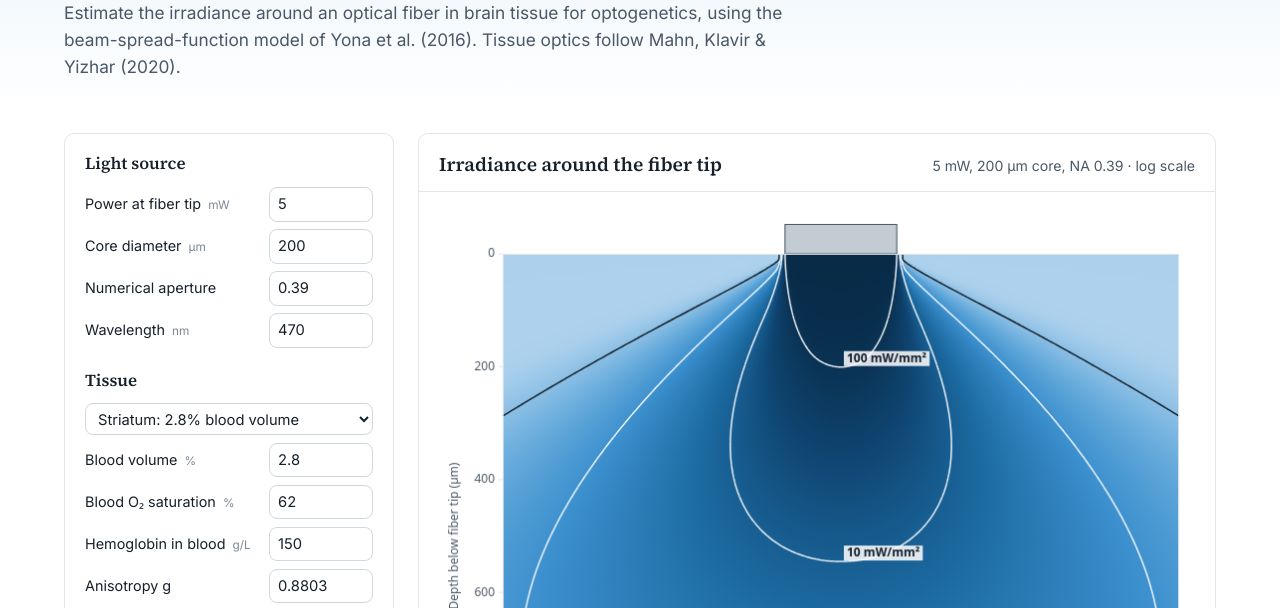
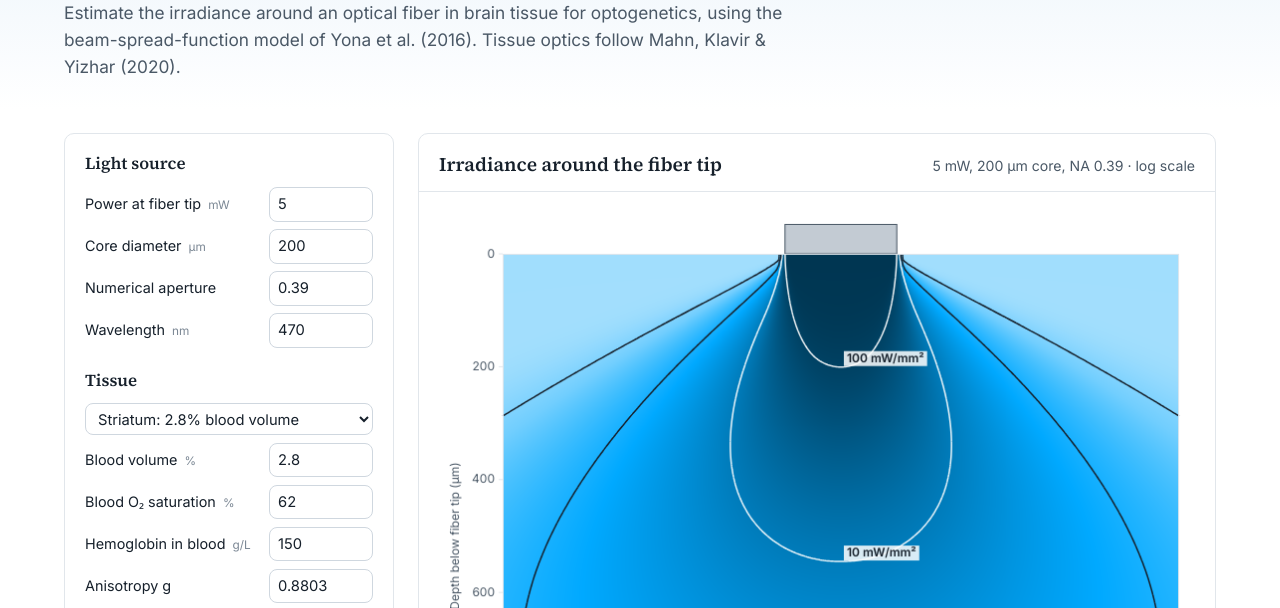
Before and after one commit to MathiasMahn/utilities, a plain HTML site: page BSF_light_power_estimation/index.html in a window 1280 px wide. Shown: the part 190-798 px from the top of the page. Drawn offline with Linux system fonts and the light colour scheme.

Commit message:
Color the irradiance map by the light's wavelength
The sequential ramp now runs from near-white through the color of the
chosen wavelength to a dark shade of it; contour lines and labels switch
between dark and white by luminance so they stay readable.

Co-Authored-By: Claude Opus 5.5 <noreply@anthropic.com>

```diff
--- a/BSF_light_power_estimation/index.html
+++ b/BSF_light_power_estimation/index.html
@@ -400,13 +400,39 @@ function simulate(p, nz, nr) {
 // ---------------------------------------------------------------------------
 // Drawing
 // ---------------------------------------------------------------------------
-const RAMP = ['#f7fbff', '#d6e8f6', '#a9cfec', '#6fb0de', '#3b8fcd', '#1c6aa1', '#0f4673', '#082b48'];
-function hexToRgb(h) { return [1, 3, 5].map(i => parseInt(h.slice(i, i + 2), 16)); }
-const RAMP_RGB = RAMP.map(hexToRgb);
+// Colour of visible light (approximation after D. Bruton), as sRGB 0–255.
+function wavelengthToRgb(lambda) {
+    let r = 0, g = 0, b = 0;
+    if (lambda < 440) { r = -(lambda - 440) / 60; b = 1; }
+    else if (lambda < 490) { g = (lambda - 440) / 50; b = 1; }
+    else if (lambda < 510) { g = 1; b = -(lambda - 510) / 20; }
+    else if (lambda < 580) { r = (lambda - 510) / 70; g = 1; }
+    else if (lambda < 645) { r = 1; g = -(lambda - 645) / 65; }
+    else { r = 1; }
+    // dimmer towards the edges of the visible range
+    let f = 1;
+    if (lambda < 420) f = 0.3 + 0.7 * Math.max(lambda - 380, 0) / 40;
+    else if (lambda > 700) f = 0.3 + 0.7 * Math.max(780 - lambda, 0) / 80;
+    return [r, g, b].map(c => Math.round(255 * Math.pow(Math.max(c * f, 0), 0.8)));
+}
+
+// Sequential ramp in the colour of the light: near-white → that colour → a dark shade of it.
+let RAMP_RGB = [];
+function buildRamp(lambda) {
+    const hue = wavelengthToRgb(lambda);
+    const paper = [250, 251, 252], dark = hue.map(c => Math.round(c * 0.32));
+    const mix = (a, b, t) => a.map((c, k) => Math.round(c + (b[k] - c) * t));
+    RAMP_RGB = [paper, mix(paper, hue, 0.25), mix(paper, hue, 0.55), hue, mix(hue, dark, 0.5), dark];
+}
 function rampColor(t) {
     t = Math.min(Math.max(t, 0), 1) * (RAMP_RGB.length - 1);
     const i = Math.min(Math.floor(t), RAMP_RGB.length - 2), f = t - i;
     return RAMP_RGB[i].map((c, k) => Math.round(c + (RAMP_RGB[i + 1][k] - c) * f));
+}
+// relative luminance, used to pick dark or light contour lines and labels
+function luminance([r, g, b]) {
+    const lin = c => { c /= 255; return c <= 0.03928 ? c / 12.92 : Math.pow((c + 0.055) / 1.055, 2.4); };
+    return 0.2126 * lin(r) + 0.7152 * lin(g) + 0.0722 * lin(b);
 }
 
 const LEVELS = [1000, 100, 10, 1, 0.1, 0.01];
@@ -473,10 +499,9 @@ function draw() {
     const labelBoxes = [];
     for (const level of LEVELS) {
         if (level >= tip || level < Math.pow(10, logMin)) continue;
-        ctx.strokeStyle = 'rgba(255,255,255,0.95)';
         const segs = contourSegments(sim, level);
-        const lum = (Math.log10(level) - logMin) / (logMax - logMin);
-        ctx.strokeStyle = lum > 0.55 ? 'rgba(255,255,255,0.9)' : ink;
+        const under = rampColor((Math.log10(level) - logMin) / (logMax - logMin));
+        ctx.strokeStyle = luminance(under) < 0.25 ? 'rgba(255,255,255,0.92)' : ink;
         ctx.beginPath();
         for (const [r1, z1, r2, z2] of segs) {
             ctx.moveTo(X(r1), Y(z1)); ctx.lineTo(X(r2), Y(z2));
@@ -624,7 +649,7 @@ function updateDerived(p) {
 function readParams() {
     return {
         power: num('power'), fiberDiameter: num('fiberDiameter'), NA: num('numericalAperture'), n: num('refractiveIndex'),
-        mus: num('scatteringCoeff'), mua: num('absorptionCoeff'), g: num('anisotropy'),
+        mus: num('scatteringCoeff'), mua: num('absorptionCoeff'), g: num('anisotropy'), wavelength: num('wavelength'),
         maxDepth: num('maxDepth'), threshold: num('threshold'),
     };
 }
@@ -649,6 +674,7 @@ function run() {
     const logMax = Math.log10(Math.max(peak, 1e-6));
     const logMin = logMax - 5;
     state = { sim, p, tip, logMin, logMax };
+    buildRamp(p.wavelength);
     draw();
     drawColorbar();
 
```
